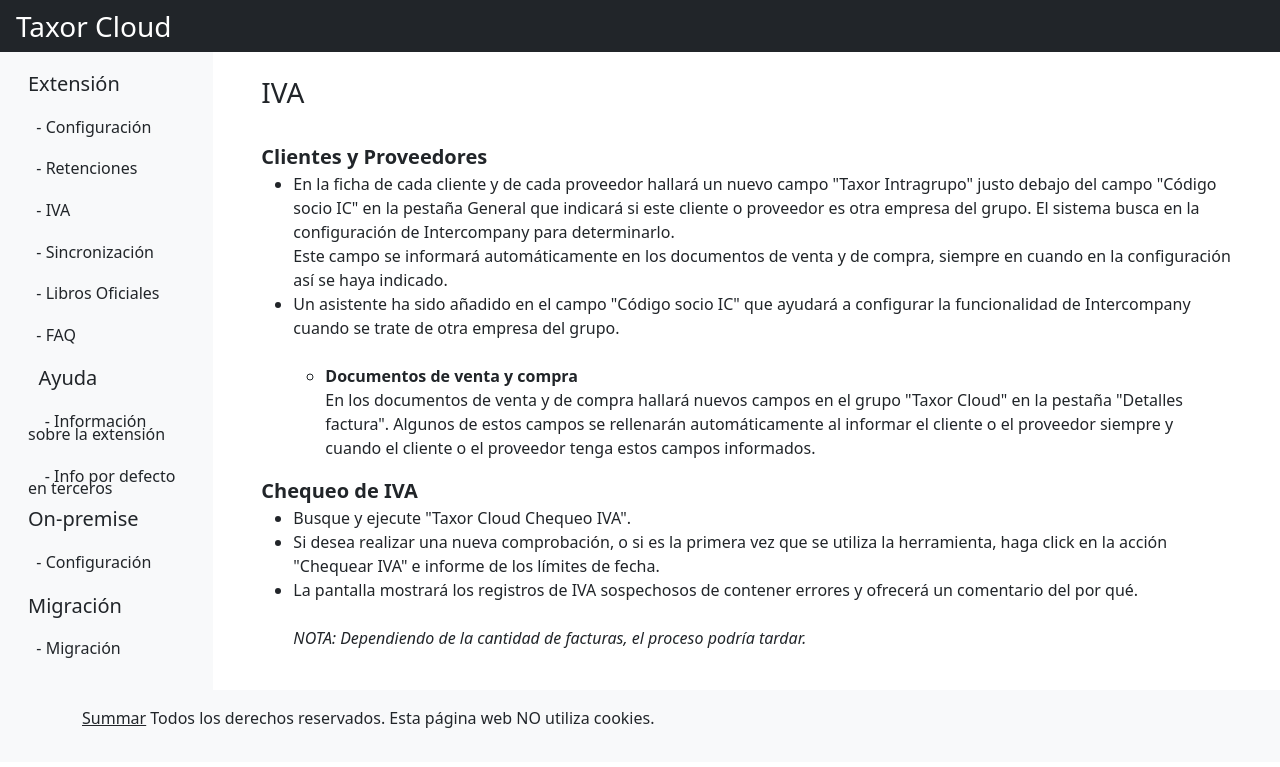
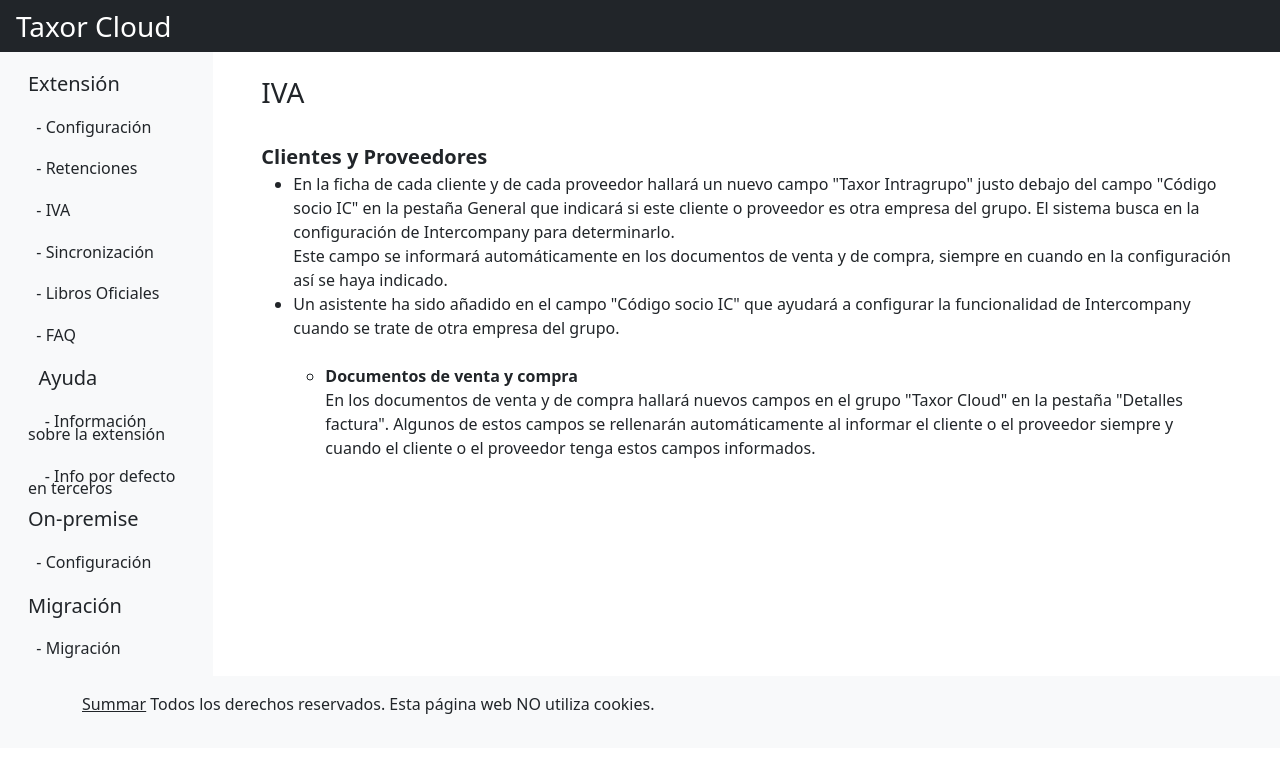
Before and after one commit to SUMMARTEC/summartec.github.io, a Jekyll site: the page built from app/IVA.html, in a window 1280 px wide. Shown: the top 767 px of the page. Built offline with Jekyll 4.4.1, drawn with Linux system fonts in a browser that asks for light colours.

Commit message:
Update IVA.html

```diff
--- a/app/IVA.html
+++ b/app/IVA.html
@@ -25,14 +25,4 @@
       </li>
     </ul>
   </ul>
-  <!-- --------------------------------------------------------------------------------------------------------------- -->
-  <span class="fs-5" id="IVA-Chequeo"><strong>Chequeo de IVA</strong></span>
-  <ul>
-    <li>Busque y ejecute "Taxor Cloud Chequeo IVA".</li>
-    <li>Si desea realizar una nueva comprobación, o si es la primera vez que se utiliza la herramienta, haga click en la acción "Chequear IVA" e informe de los límites de fecha.</li>
-    <li>La pantalla mostrará los registros de IVA sospechosos de contener errores y ofrecerá un comentario del por qué.</li>
-    </br>
-    <i>NOTA: Dependiendo de la cantidad de facturas, el proceso podría tardar.</i>
-  </ul>
-  </br>
 </div>
```
